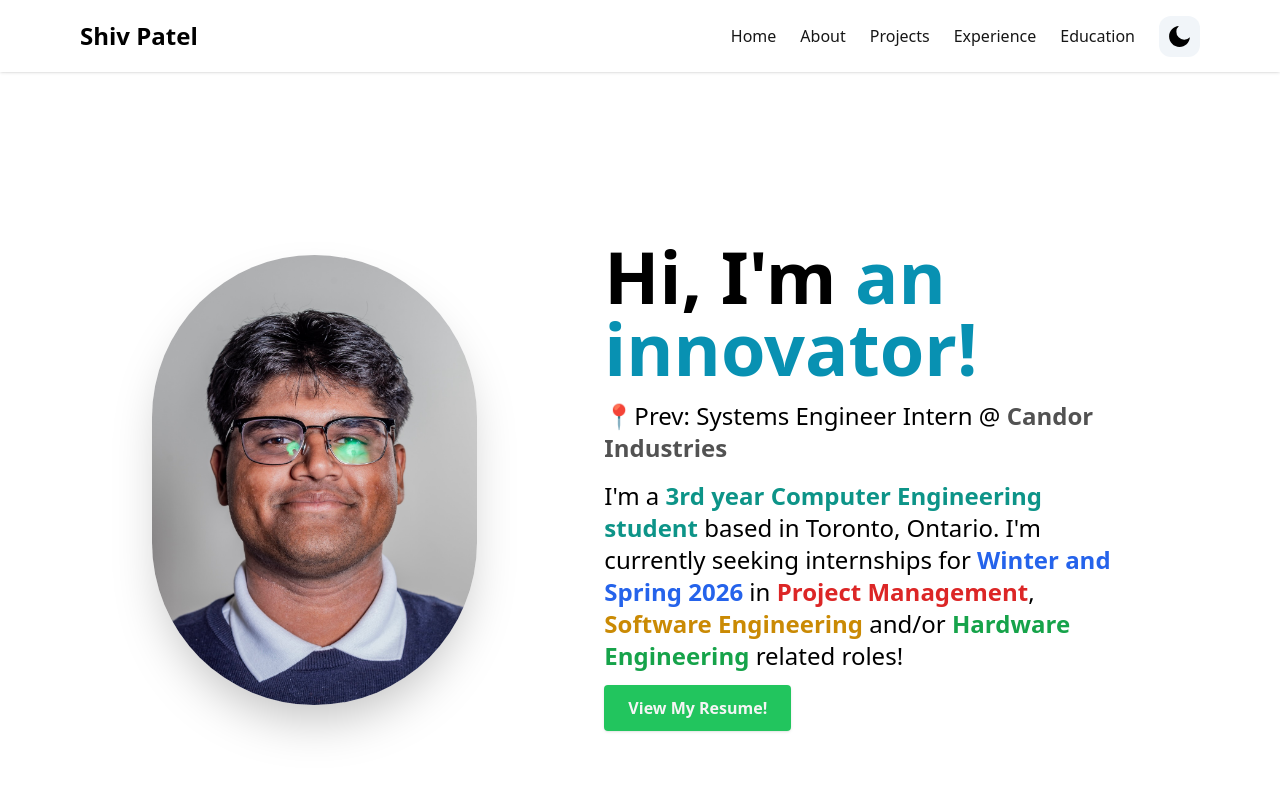
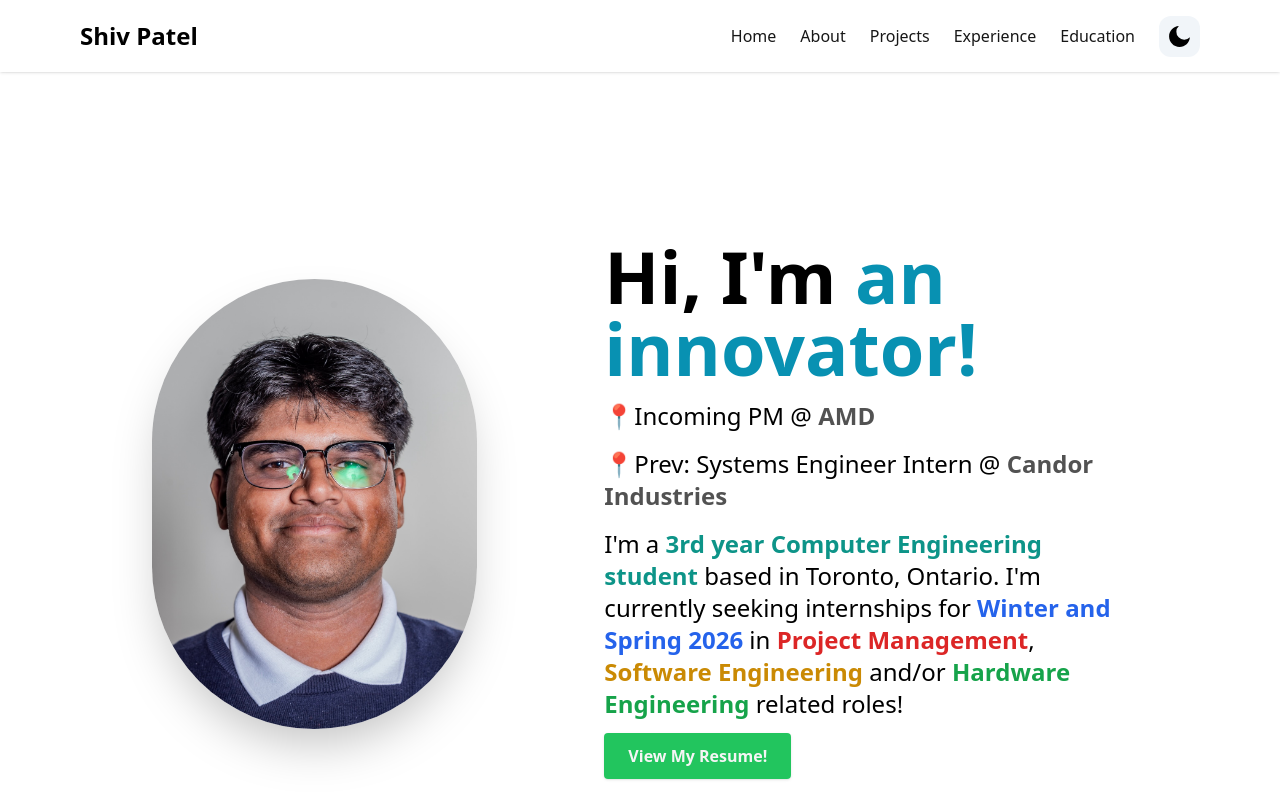
Before and after one commit to Shiv-sp/personalwebsite, a Next.js app: page / in a window 1280 px wide. Shown: the top 800 px of the page. Built offline with nearby package versions, Linux system fonts and the light colour scheme.

Commit message:
Update HeroSection.tsx

```diff
--- a/components/HeroSection.tsx
+++ b/components/HeroSection.tsx
@@ -58,6 +58,9 @@
             <span className="text-cyan-600">{currentText}</span>
           </h1>
           <p> </p>
+          <p className="text-lg mt-4 mb-2 md:text-2xl">📍Incoming PM @ <span className="font-semibold text-neutral-600">AMD</span>
+          </p>
+          <p> </p>
           <p className="text-lg mt-4 mb-2 md:text-2xl">📍Prev: Systems Engineer Intern @ <span className="font-semibold text-neutral-600">Candor Industries</span>
           </p>
           <p> </p>
```
